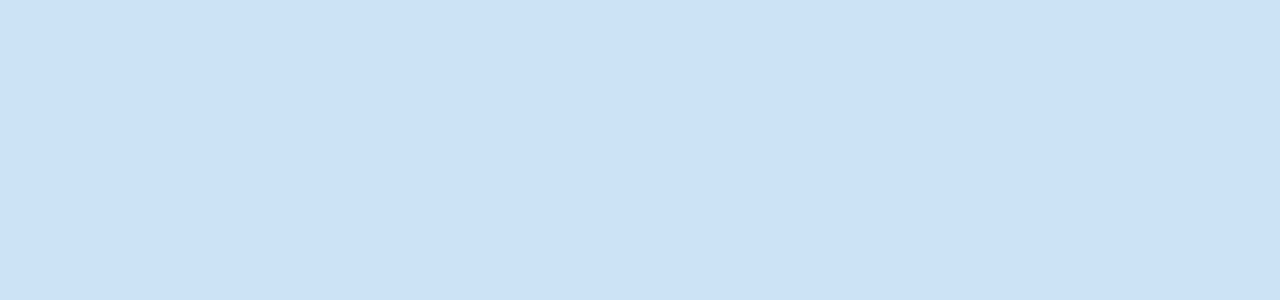
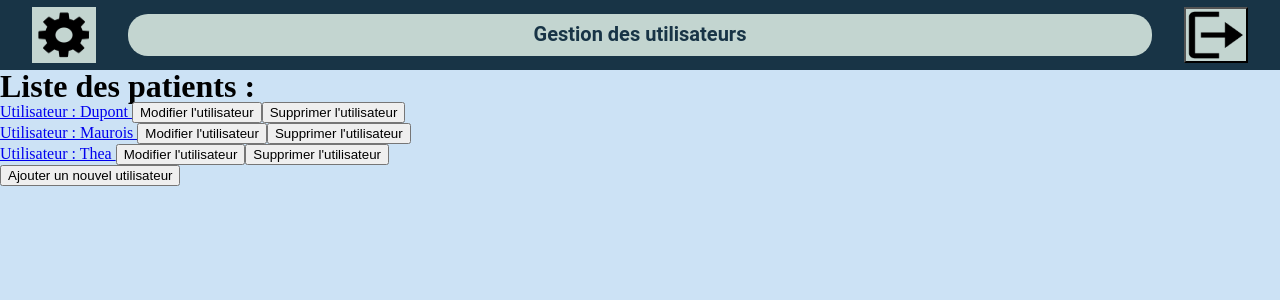
Before and after one commit to 2019-2020-ps6/2022-2023-ps6-poly-esprit, an Angular app in the folder front-end/: page /management-users in a window 1280 px wide. Before the commit this address led to /. Shown: the top 300 px of the page. Built offline with nearby package versions, Linux system fonts and the light colour scheme.

Commit message:
New separations admins-users

```diff
--- a/front-end/src/app/add-user-component/add-user-component.html
+++ b/front-end/src/app/add-user-component/add-user-component.html
@@ -42,6 +42,6 @@
   <br>
 </form>
 <br>
-<a class="navigation" [routerLink]="['/']">
-  <button>Retour</button>
+<a class="navigation" [routerLink]="['/management-users']">
+  <button>Retour en arrière</button>
 </a>
--- /dev/null
+++ b/front-end/src/app/admin-main-page/admin-main-page.component.html
@@ -0,0 +1,9 @@
+<app-header [title]="title"></app-header>
+
+<a class="navigation" [routerLink]="['/management-users']">
+  <button>Gestion des utilisateurs</button>
+</a>
+
+<br>
+
+<button (click)="redirectToRoute()">Gestion des thèmes/quizs</button>
--- /dev/null
+++ b/front-end/src/app/admin-main-page/admin-main-page.component.ts
@@ -0,0 +1,31 @@
+import { Component } from '@angular/core';
+import {Quiz} from "../../models/quizz.models";
+import {UserService} from "../../service/user.service";
+import {QuizService} from "../../service/quiz.service";
+import {ThemeService} from "../../service/theme.service";
+import {ActivatedRoute} from "@angular/router";
+import { Router } from '@angular/router';
+
+@Component({
+  selector: 'app-admin-main-page',
+  templateUrl: './admin-main-page.component.html',
+  styleUrls: ['./admin-main-page.component.scss']
+})
+export class AdminMainPageComponent {
+  title = "Page de contrôle";
+  admin_id: string | null;
+  public UService : UserService;
+
+  constructor(private router: Router,private route: ActivatedRoute, private userService : UserService) {
+    this.admin_id = this.route.snapshot.paramMap.get('id');
+    this.UService=userService;
+  }
+
+  ngOnInit(){
+
+  }
+
+  redirectToRoute() {
+    this.router.navigate(['/themes/'+this.admin_id]);
+  }
+}
--- /dev/null
+++ b/front-end/src/app/admin-management-users/admin-management-users.component.html
@@ -0,0 +1,19 @@
+<app-header [title]="title"></app-header>
+<h1>Liste des patients : </h1>
+<ul>
+  <li *ngFor="let user of users">
+    <a class="navigation" [routerLink]="['/themes', user.id]">
+      Utilisateur : {{ user.nom }}
+    </a>
+    <a class="navigation" [routerLink]="['/user-edit', user.id]">
+      <button>Modifier l'utilisateur</button>
+    </a>
+    <a class="navigation" [routerLink]="['/user-delete', user.id]">
+      <button>Supprimer l'utilisateur</button>
+    </a>
+  </li>
+</ul>
+
+<a class="navigation" [routerLink]="['/user-create']">
+  <button>Ajouter un nouvel utilisateur</button>
+</a>
--- /dev/null
+++ b/front-end/src/app/admin-management-users/admin-management-users.component.ts
@@ -0,0 +1,21 @@
+import { Component } from '@angular/core';
+import {UserService} from "../../service/user.service";
+
+@Component({
+  selector: 'app-admin-management-users',
+  templateUrl: './admin-management-users.component.html',
+  styleUrls: ['./admin-management-users.component.scss']
+})
+export class AdminManagementUsersComponent {
+  title = "Gestion des utilisateurs";
+  users: any[] = [];
+
+  constructor(private userService: UserService) { }
+
+  ngOnInit(){
+    this.userService.getUsers().subscribe((users)=> {
+      this.users = users;
+    });
+    this.users = this.users.filter((user) => user.isAdmin === false);
+  }
+}
--- a/front-end/src/app/app-routing.module.ts
+++ b/front-end/src/app/app-routing.module.ts
@@ -16,6 +16,8 @@ import {AddUserComponent} from "./add-user-component/add-user-component";
 import {UserEditComponent} from "./user-edit-component/user-edit.component";
 import {UserDeleteComponent} from "./user-delete-component/user-delete.component";
 import {EditQuestionComponent} from "./edit-question-component/edit-question-component.component";
+import {AdminMainPageComponent} from "./admin-main-page/admin-main-page.component";
+import {AdminManagementUsersComponent} from "./admin-management-users/admin-management-users.component";
 
 const routes: Routes = [
 
@@ -33,7 +35,9 @@ const routes: Routes = [
   {path: 'themes/:idTheme/:idUser', component: QuizListDisplayComponent },
   {path: 'user-delete/:id', component: UserDeleteComponent},
   {path: 'edit-question/:id', component: EditQuestionComponent},
-  {path: 'parametre', component:ParameterPageComponent}
+  {path: 'parametre', component:ParameterPageComponent},
+  {path: 'admin/:id', component: AdminMainPageComponent},
+  {path: 'management-users', component: AdminManagementUsersComponent}
 
 ];
 
--- a/front-end/src/app/app.module.ts
+++ b/front-end/src/app/app.module.ts
@@ -23,6 +23,8 @@ import {AddUserComponent} from "./add-user-component/add-user-component";
 import {UserEditComponent} from "./user-edit-component/user-edit.component";
 import {UserDeleteComponent} from "./user-delete-component/user-delete.component";
 import { EditQuestionComponent } from './edit-question-component/edit-question-component.component';
+import { AdminMainPageComponent } from './admin-main-page/admin-main-page.component';
+import { AdminManagementUsersComponent } from './admin-management-users/admin-management-users.component';
 
 @NgModule({
   declarations: [
@@ -44,7 +46,9 @@ import { EditQuestionComponent } from './edit-question-component/edit-question-c
     AddUserComponent,
     UserDeleteComponent,
     UserEditComponent,
-    EditQuestionComponent
+    EditQuestionComponent,
+    AdminMainPageComponent,
+    AdminManagementUsersComponent
   ],
   imports: [
     BrowserModule,
--- a/front-end/src/app/user-list-display/user-list-display.component.html
+++ b/front-end/src/app/user-list-display/user-list-display.component.html
@@ -1,16 +1,28 @@
 <app-header [title]="title"></app-header>
-<h1>Voici la liste : </h1>
+<h1>Voici la liste des patients : </h1>
 <ul>
   <li *ngFor="let user of users">
     <a class="navigation" [routerLink]="['/themes', user.id]">
       Utilisateur : {{ user.nom }}
     </a>
+    <!--
      <a class="navigation" [routerLink]="['user-edit', user.id]">
       <button>Modifier l'utilisateur</button>
     </a>
     <a class="navigation" [routerLink]="['user-delete', user.id]">
       <button>Supprimer l'utilisateur</button>
     </a>
+    -->
   </li>
 </ul>
+
 <br>
+
+<h1>Voici la liste des personnels de santé : </h1>
+<ul>
+  <li *ngFor="let admin of admins">
+    <a class="navigation" [routerLink]="['/admin', admin.id]">
+      Utilisateur : {{ admin.nom }}
+    </a>
+  </li>
+</ul>
--- a/front-end/src/app/user-list-display/user-list-display.component.ts
+++ b/front-end/src/app/user-list-display/user-list-display.component.ts
@@ -9,6 +9,7 @@ import {UserService} from "../../service/user.service";
 })
 export class UserListDisplayComponent implements OnInit {
   users: any[] = [];
+  admins: any[] = [];
   title = 'Liste d utilisateurs';
 
   constructor(private userService: UserService) { }
@@ -17,6 +18,17 @@ export class UserListDisplayComponent implements OnInit {
     this.userService.getUsers().subscribe((users)=> {
       this.users = users;
     });
+
+
+    //Loop on users and if is admin add it in admins array and delete in users array
+    for (let i = 0; i < this.users.length; i++) {
+      if (this.users[i].isAdmin) {
+        this.admins.push(this.users[i]);
+        this.users.splice(i, 1);
+      }
+    }
+
+
   }
 
 }
```
Also changed, not shown: front-end/src/app/admin-main-page/admin-main-page.component.scss (added), front-end/src/app/admin-management-users/admin-management-users.component.scss (added), 2 other files (tests, documents, lock files or other folders).
